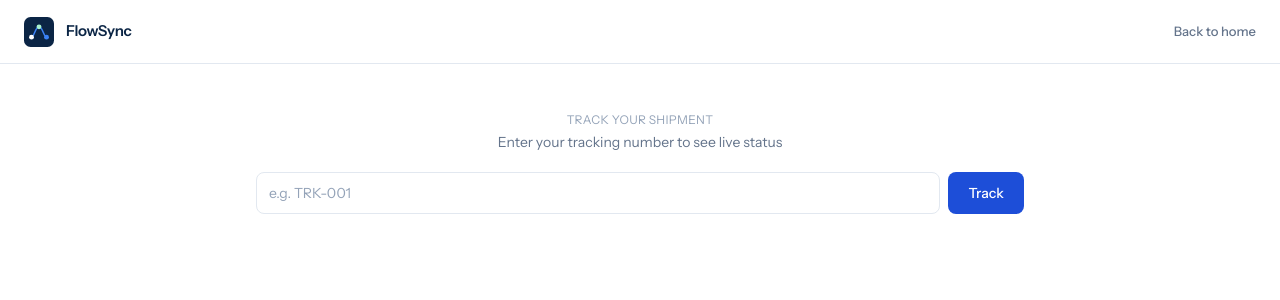
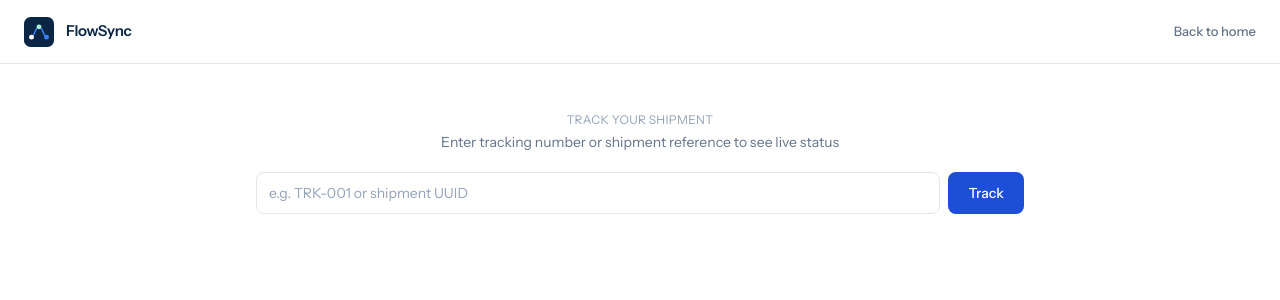
Before and after one commit to Sanghita-Seal/Flow-Sync-SCM, a React app in the folder frontend/: page /track in a window 1280 px wide. Shown: the top 300 px of the page. Built offline with nearby package versions, Linux system fonts and the light colour scheme; no server answers; the HTML template or start-up script is replaced by a standard one.

Commit message:
feat: search by shipment reference on /e2/trucks and /track pages
- TruckTracker: filter + exact match now includes shipmentId
- TrackPage: search matches truckId or shipmentId
- TruckTracker table: added Shipment Ref column
- Updated placeholders to indicate shipment ref support

```diff
--- a/frontend/src/pages/e2/TruckTracker.jsx
+++ b/frontend/src/pages/e2/TruckTracker.jsx
@@ -24,7 +24,8 @@ export default function TruckTracker() {
     if (!q) return true;
     return (
       t.truckId.toLowerCase().includes(q) ||
-      t.trailerId.toLowerCase().includes(q)
+      t.trailerId.toLowerCase().includes(q) ||
+      t.shipmentId?.toLowerCase().includes(q)
     );
   });
 
@@ -33,7 +34,7 @@ export default function TruckTracker() {
     if (!q) return;
 
     const exactMatch = trucks.find(
-      (t) => t.truckId?.toLowerCase() === q || t.trailerId?.toLowerCase() === q
+      (t) => t.truckId?.toLowerCase() === q || t.trailerId?.toLowerCase() === q || t.shipmentId?.toLowerCase() === q
     );
 
     if (exactMatch) {
@@ -74,6 +75,7 @@ export default function TruckTracker() {
               <thead>
                 <tr className="bg-slate-50 text-slate-500 text-left">
                   <th className="px-4 py-2.5 font-medium text-xs uppercase tracking-wide">Truck</th>
+                  <th className="px-4 py-2.5 font-medium text-xs uppercase tracking-wide">Shipment Ref</th>
                   <th className="px-4 py-2.5 font-medium text-xs uppercase tracking-wide">Status</th>
                   <th className="px-4 py-2.5 font-medium text-xs uppercase tracking-wide">Priority</th>
                   <th className="px-4 py-2.5 font-medium text-xs uppercase tracking-wide">Load Type</th>
@@ -91,6 +93,7 @@ export default function TruckTracker() {
                     }`}
                   >
                     <td className="px-4 py-3 text-slate-900 font-medium">{t.truckId}</td>
+                    <td className="px-4 py-3 text-xs text-slate-500 font-mono">{t.shipmentId?.slice(0, 8)}...</td>
                     <td className="px-4 py-3"><StatusBadge status={t.status} /></td>
                     <td className="px-4 py-3 text-slate-700 capitalize">{t.priority}</td>
                     <td className="px-4 py-3 text-slate-700">{t.loadType}</td>
--- a/frontend/src/pages/track/TrackPage.jsx
+++ b/frontend/src/pages/track/TrackPage.jsx
@@ -57,7 +57,10 @@ export default function TrackPage() {
     setTruck(null);
     try {
       const all = await getTrucks();
-      const found = all.find((t) => t.truckId.toUpperCase() === input.trim().toUpperCase());
+      const q = input.trim().toUpperCase();
+      const found = all.find(
+        (t) => t.truckId.toUpperCase() === q || t.shipmentId?.toUpperCase() === q
+      );
       if (found) setTruck(found);
       else { setTruck(null); setNotFound(true); }
     } catch {
@@ -78,7 +81,7 @@ export default function TrackPage() {
     <PublicLayout>
       <div className="text-center mb-5">
         <div className="text-xs uppercase tracking-wide text-faint">Track your shipment</div>
-        <div className="text-sm text-muted mt-1">Enter your tracking number to see live status</div>
+        <div className="text-sm text-muted mt-1">Enter tracking number or shipment reference to see live status</div>
       </div>
 
       <div className="flex gap-2 mb-5">
@@ -86,7 +89,7 @@ export default function TrackPage() {
           value={input}
           onChange={(e) => setInput(e.target.value)}
           onKeyDown={(e) => e.key === "Enter" && handleTrack()}
-          placeholder="e.g. TRK-001"
+          placeholder="e.g. TRK-001 or shipment UUID"
           className="flex-1 rounded-node border border-border bg-page px-3 py-2.5 text-sm text-ink placeholder:text-faint outline-none focus:border-primary focus:ring-2 focus:ring-primary-soft"
         />
         <button
```
